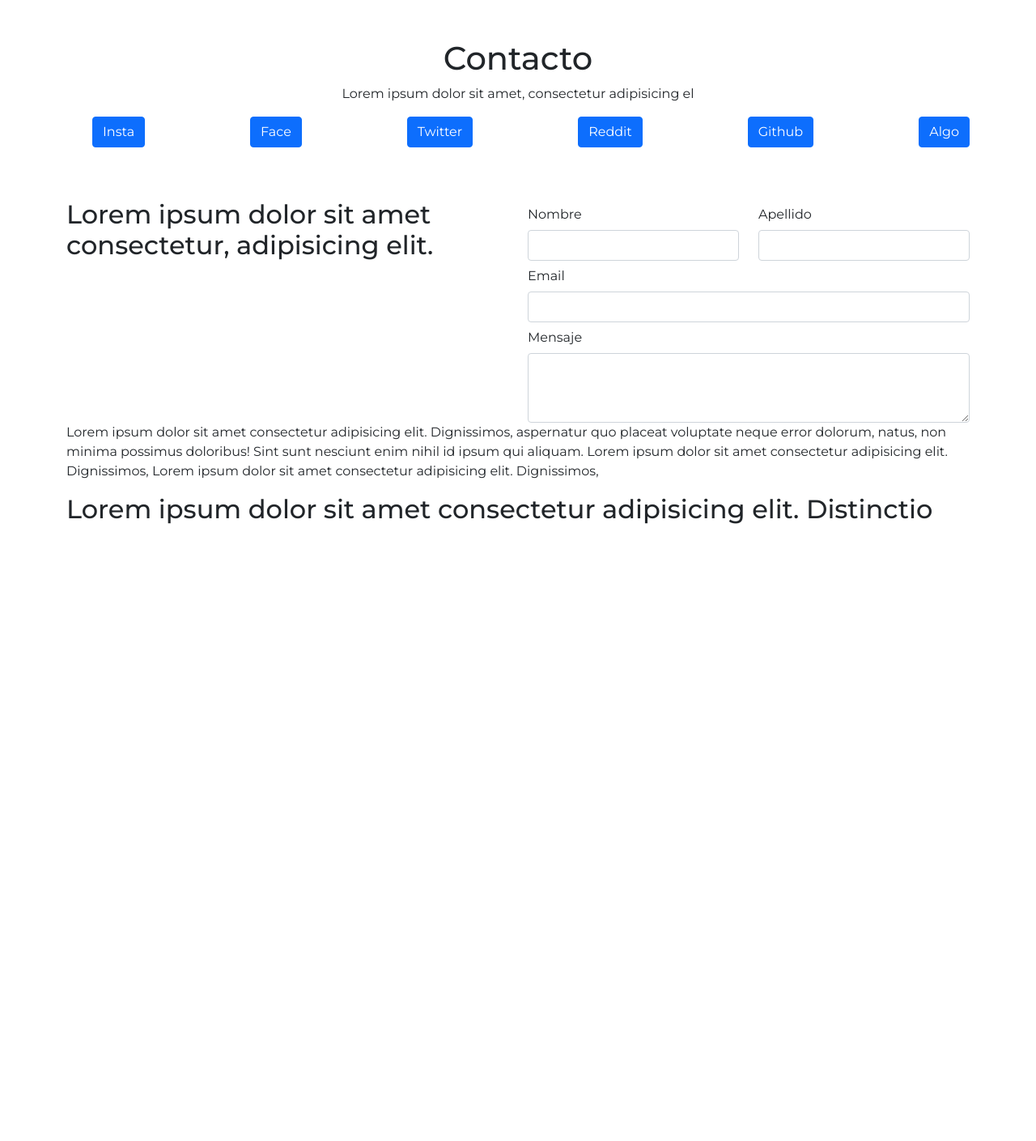
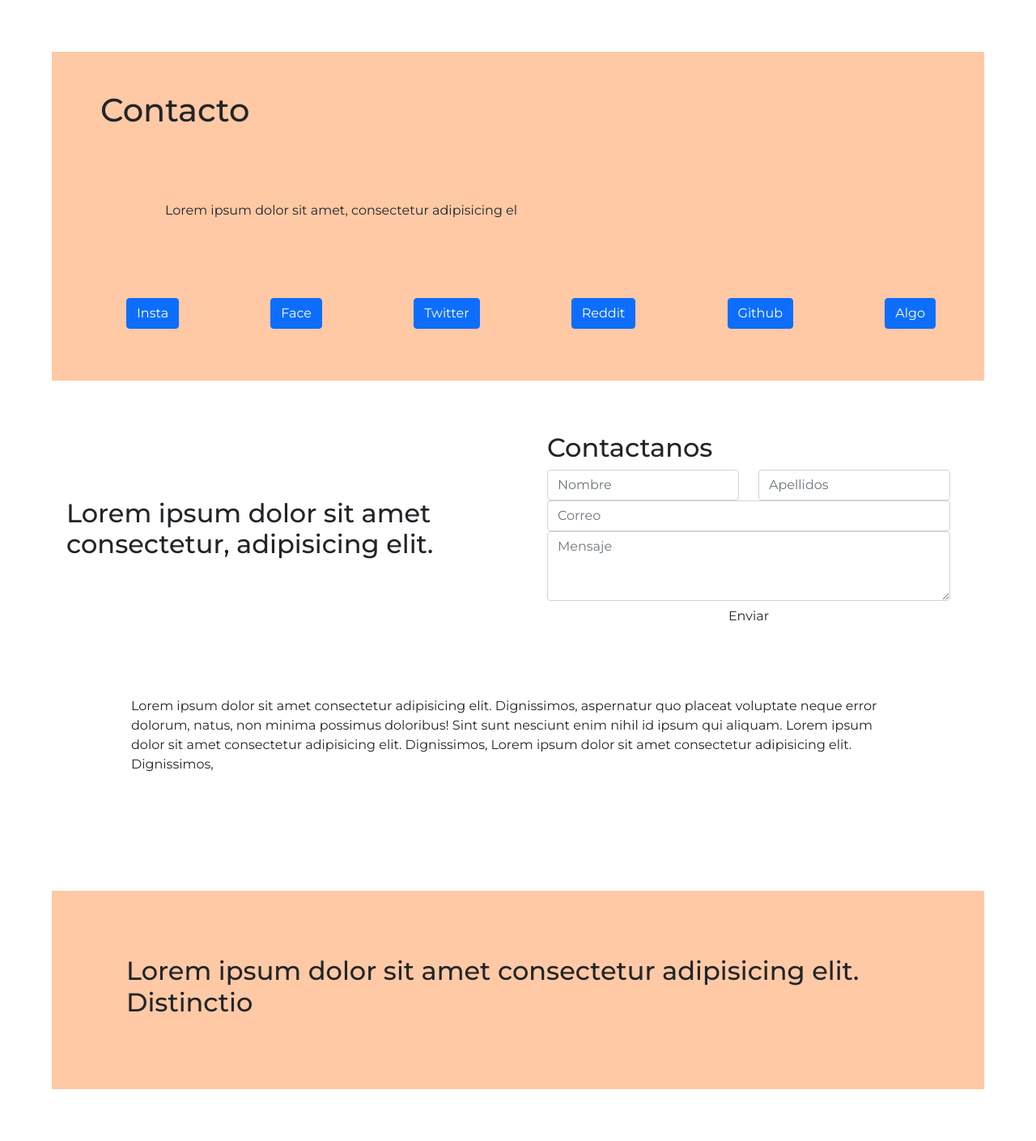
Before and after one commit to Carloscastro16/PaginaWireframe, a PHP site: page /Paginas/Contact_Us.html in a window 1280 px wide. Shown: the part 56-1465 px from the top of the page at 81% size. Before the commit the page ends 703 px from the top, so only its background shows below. Run offline with PHP 8.4, Linux system fonts and the light colour scheme.

Commit message:
cambios contact

```diff
--- a/Paginas/Contact_Us.html
+++ b/Paginas/Contact_Us.html
@@ -1,5 +1,5 @@
 <!DOCTYPE html>
-<html lang="en">
+<html lang="es">
 
 <head>
     <meta charset="UTF-8">
@@ -16,7 +16,7 @@
         href="https://fonts.googleapis.com/css2?family=Montserrat:ital,wght@0,400;0,500;0,700;0,800;1,800&display=swap"
         rel="stylesheet">
 
-    <title>Document</title>
+    <title>Contactano</title>
 </head>
 
 <body>
@@ -50,10 +50,10 @@
 
     </section>
 
-    <section class="redes">
+    <section class="general redes">
         <div class="container">
             <div class="row">
-                <div class="textoRedes col-sm-12">
+                <div class=" col-sm-12">
                     <h1>Contacto</h1>
                     <p>Lorem ipsum dolor sit amet, consectetur adipisicing el</p>
                 </div>
@@ -84,34 +84,41 @@
         </div>
     </section>
 
-    <section>
+    <section class="general">
         <div class="container">
             <div class="row">
-                <div class="col-sm-6">
+                <div class="col-sm-6 textoRedes">
                     <h2> Lorem ipsum dolor sit amet consectetur, adipisicing elit. </h2>
                 </div>
                 <div class="col-sm-6">
-                    <form>
-                        <div class="form-group row">
-                            <div class="col-sm-6">
-                                <label class="col-form-label"> Nombre</label>
-                                <input type="text" class="form-control">
+                    <div class="container">
+
+                        <form action="">
+                            <div class="row col-log">
+                                <div class="col-12">
+                                    <h2>Contactanos</h2>
                                 </div>
                                 <div class="col-sm-6">
-                                <label class="col-sm-2 col-form-label"> Apellido</label>
-                                <input type="text" class="form-control">
+                                    <input type="text" class="form-control" placeholder="Nombre">
+                                </div>
+
+                                <div class="col-sm-6">
+                                    <input type="text" class="form-control" placeholder="Apellidos">
                                 </div>
                                 <div class="col-sm-12">
-                                <label class="col-sm-2 col-form-label"> Email</label>
-                                <input type="text" class="form-control">
+                                    <input type="text" class="form-control" placeholder="Correo">
                                 </div>
                                 <div class="col-sm-12">
-                                <label class="col-sm-2 col-form-label"> Mensaje</label>
-                                <textarea name="" id="" rows="3" class="form-control"></textarea>
+                                    <textarea name="" id="" rows="3" class="form-control"
+                                        placeholder="Mensaje"></textarea>
+                                </div>
+                                <button class="btn">Enviar</button>
                             </div>
                         </form>
                     </div>
                 </div>
+            </div>
+
             <div>
                 <p> Lorem ipsum dolor sit amet consectetur adipisicing elit. Dignissimos,
                     aspernatur quo placeat voluptate neque error dolorum, natus, non minima possimus doloribus! Sint
@@ -123,18 +130,18 @@
         </div>
     </section>
 
-    <section>
+    <section class="frase">
         <div class="container">
             <div class="row">
                 <div class="col-sm-12">
                     <H2> Lorem ipsum dolor sit amet consectetur adipisicing elit. Distinctio </H2>
-
                 </div>
-
             </div>
-
         </div>
     </section>
+    <!------------------Inicio de chat------------------------>
+
+
 </body>
 
 </html>
--- a/Styles/styles_Contact.css
+++ b/Styles/styles_Contact.css
@@ -45,6 +45,10 @@ nav{
 /*Seccion de las redes sociales*/
 .redes{
     padding: 3rem;
+    margin: 4rem;
+    height: auto;
+    width: auto;
+    background-color: var(--FondoSecciones);
 }
 .textoRedes{
     display: flex;
@@ -64,3 +68,23 @@ ul{
 
 
 }
+/*Seccion del mensaje del formulario*/
+.mensajeformu{
+    padding: 3rem;
+    margin: 4rem;
+    height: auto;
+    width: auto;
+    background-color: var(--FondoSecciones);
+}
+p{
+    padding: 5rem;
+}
+
+/*seccion de frase*/
+.frase{
+    padding: 5rem;
+    margin: 4rem;
+    height: auto;
+    width: auto;
+    background-color: var(--FondoSecciones);
+}
```
Lines whose indentation alone changed are shown as unchanged.
